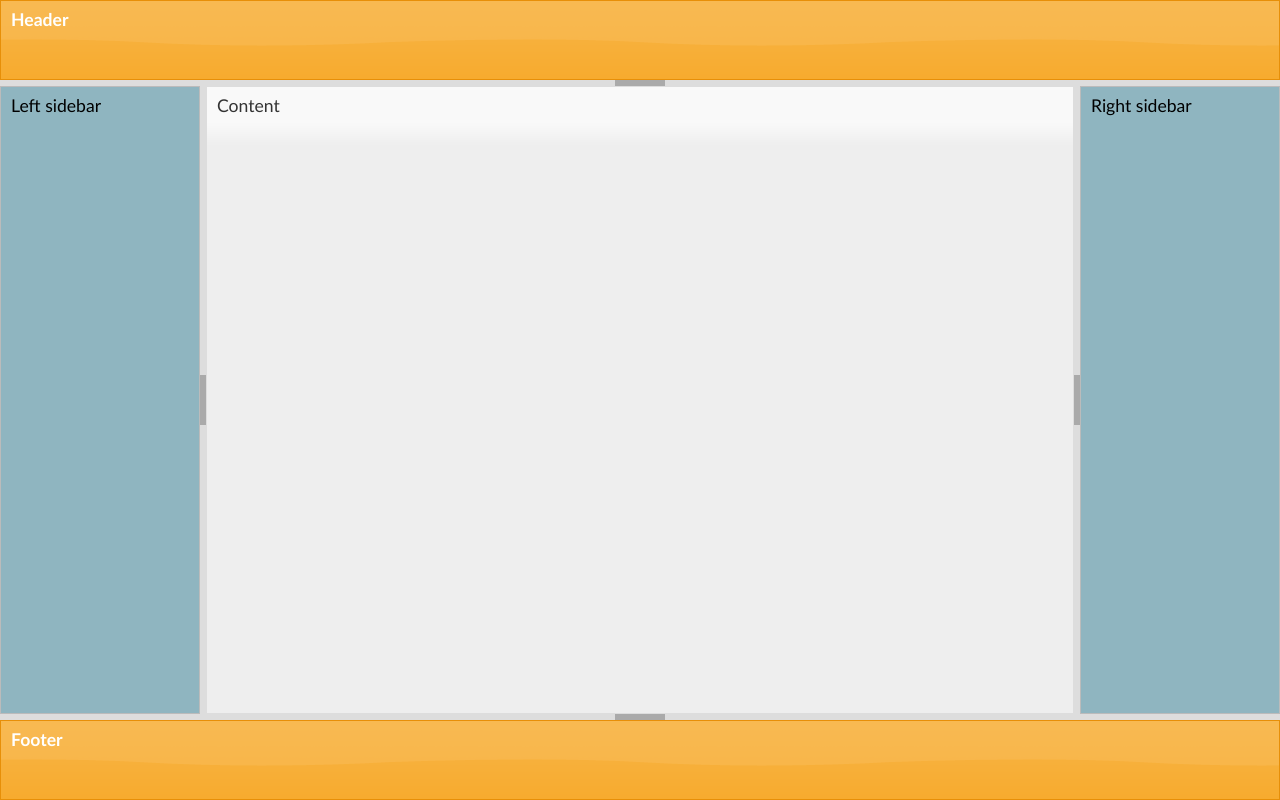
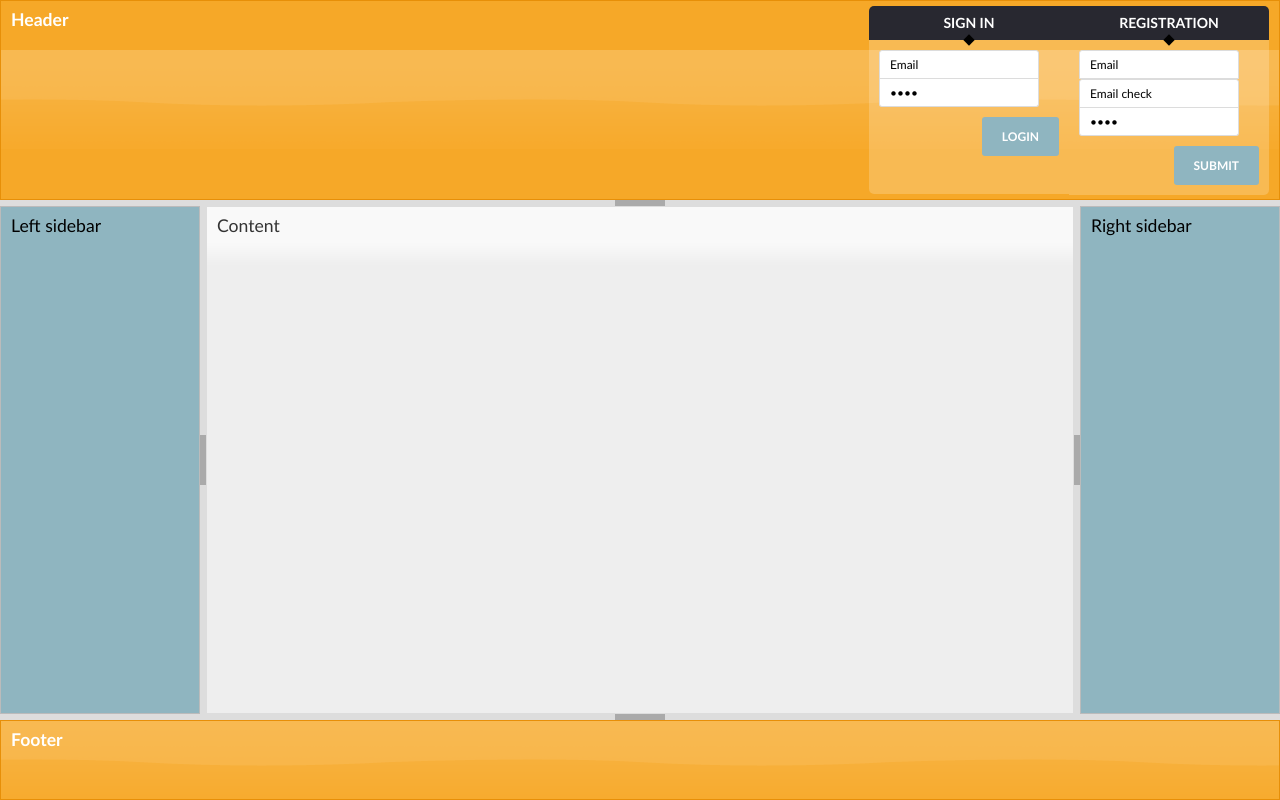
Before and after one commit to lavni/TraineeTasks, a plain HTML site: page index.html in a window 1280 px wide. Drawn offline with Linux system fonts and the light colour scheme.

Commit message:
forms added

```diff
--- a/css/style.css
+++ b/css/style.css
@@ -3,9 +3,10 @@ body{
 }
 header{
 	/*background: #C08E8F;*/
-	height: 80px !important;
+	height: 200px !important;
 	border: 1px solid #e78f08 !important;
   	background: #f6a828 url("../js/jquery-ui-1.11.4/images/ui-bg_gloss-wave_35_f6a828_500x100.png") 50% 50% repeat-x !important;
+	width: 100%;
 }
 footer{
 	/*background: #C08E8F;*/
@@ -24,3 +25,91 @@ footer{
   	background: #eeeeee url("../js/jquery-ui-1.11.4/images/ui-bg_highlight-soft_100_eeeeee_1x100.png") 50% top repeat-x !important;
 	/*background: #B48EBF;*/
 }
+/*.form-login{
+	position: absolute;
+	width: 200px;
+	right: 0;
+}*/
+
+/*form*/
+.login-form {
+	width: 200px;
+	position: absolute;
+	top:5px;
+	right: 10px;
+}
+div.autoris{
+	right: 210px;
+}
+.login-form h1 {
+	background-color: #282830;
+	border-radius: 0 5px 0 0;
+	color: #fff;
+	font-size: 14px;
+	padding: 10px;
+	text-align: center;
+	text-transform: uppercase;
+	z-index: 100;
+}
+.autoris h1 {
+	border-radius: 5px 0 0 0;
+}
+.login-form fieldset {
+	background: rgba(255,255,255, 0.2);
+	border-radius: 0 0 5px 0;
+	padding: 10px;
+	position: relative;
+}
+.autoris fieldset {
+	border-radius: 0 0 0 5px;
+}
+.login-form fieldset:before {
+	background-color: #000;
+	content: "";
+	height: 8px;
+	left: 50%;
+	margin: -4px 0 0 -4px;
+	position: absolute;
+	top: 0;
+	-webkit-transform: rotate(45deg);
+	-moz-transform: rotate(45deg);
+	-ms-transform: rotate(45deg);
+	-o-transform: rotate(45deg);
+	transform: rotate(45deg);
+	width: 8px;
+	overflow: hidden;
+}
+.login-form input {
+	font-size: 12px;
+}
+.login-form input[type="email"],
+.login-form input[type="password"] {
+	border: 1px solid #dcdcdc;
+	padding: 6px 10px;
+	width: 138px;
+}
+.login-form input[type="email"] {
+	border-radius: 3px 3px 0 0;
+}
+.login-form input[type="password"] {
+	border-top: none;
+	border-radius: 0px 0px 3px 3px;
+}
+.login-form input[type="submit"] {
+	background: #8FB5C0;
+	border-radius: 3px;
+	color: #fff;
+	float: right;
+	font-weight: bold;
+	margin-top: 10px;
+	padding: 12px 20px;
+	border: none;
+	cursor: pointer;
+}
+.autoris input[type="submit"]{
+	margin-bottom: 28px;
+}
+.login-form input[type="submit"]:hover {
+	background: #6DB1C5;
+}
+/* end form */
--- a/index.html
+++ b/index.html
@@ -9,16 +9,47 @@
 	<meta name="viewport" content="width=device-width, initial-scale=1.0, user-scalable=0" />
 </head>
 <body class="ui-widget">
-	<!-- <div class="layout ui-widget"> -->
-		<header class="ui-layout-north ui-widget-header ">Header</header>
-		<aside class="ui-layout-west left">Left sidebar</aside>
-		<div class="ui-layout-center ui-widget-content content">Content</div>
-		<aside  class="ui-layout-east right">Right sidebar</aside>
-		<footer class="ui-layout-south ui-widget-header ">Footer</footer>
-	<!-- </div> -->
+	<header class="ui-layout-north ui-widget-header ">
+		Header
+<!-- 		<form class="form-login" action="index_submit" method="get" accept-charset="utf-8" name="myForm">
+			<input type="text" name="login" value="" placeholder="login(mail)">
+			<input type="password" name="pass" value="" placeholder="password">
+			<input type="button" onclick="overlay();" name="submit" value="LOGIN">
+		</form> -->
+		<div class="login-form autoris">
+        <h1>Sign In</h1>
+        <fieldset>
+            <form action="javascript:void(0);" method="get">
+                <input type="email" required value="Email" onBlur="if(this.value=='')this.value='Email'" onFocus="if(this.value=='Email')this.value='' ">
+                <input type="password" required value="Pass" onBlur="if(this.value=='')this.value='Pass'" onFocus="if(this.value=='Pass')this.value='' ">
+                <input type="submit" value="LOGIN">
+            </form>
+        </fieldset>
+    	</div>
+    	<div class="login-form">
+        <h1>Registration</h1>
+        <fieldset>
+            <form action="javascript:void(0);" method="get">
+                <input type="email" required value="Email" onBlur="if(this.value=='')this.value='Email'" onFocus="if(this.value=='Email')this.value='' ">
+                <input type="email" required value="Email check" onBlur="if(this.value=='')this.value='Email check'" onFocus="if(this.value=='Email check')this.value='' ">
+                <input type="password" required value="Pass" onBlur="if(this.value=='')this.value='Pass'" onFocus="if(this.value=='Pass')this.value='' ">
+                <input type="submit" value="SUBMIT">
+            </form>
+        </fieldset>
+		</div>
+	</header>
+	<aside class="ui-layout-west left">Left sidebar</aside>
+	<div class="ui-layout-center ui-widget-content content">Content</div>
+	<aside  class="ui-layout-east right">Right sidebar</aside>
+	<footer class="ui-layout-south ui-widget-header ">Footer</footer>
+
+	<div class="overlay" id="over">
+
+	</div>
+
 	<script src="js/jquery-1.11.2.min.js"></script>
 	<script src="js/jquery-ui-1.11.4/jquery-ui.min.js"></script>
-		<script src='js/stable-layout/jquery.layout.js'></script>
+	<script src='js/stable-layout/jquery.layout.js'></script>
 	<script src='js/knockout-3.3.0.js'></script>
     <script src="js/script.js"></script>
 </body>
```
